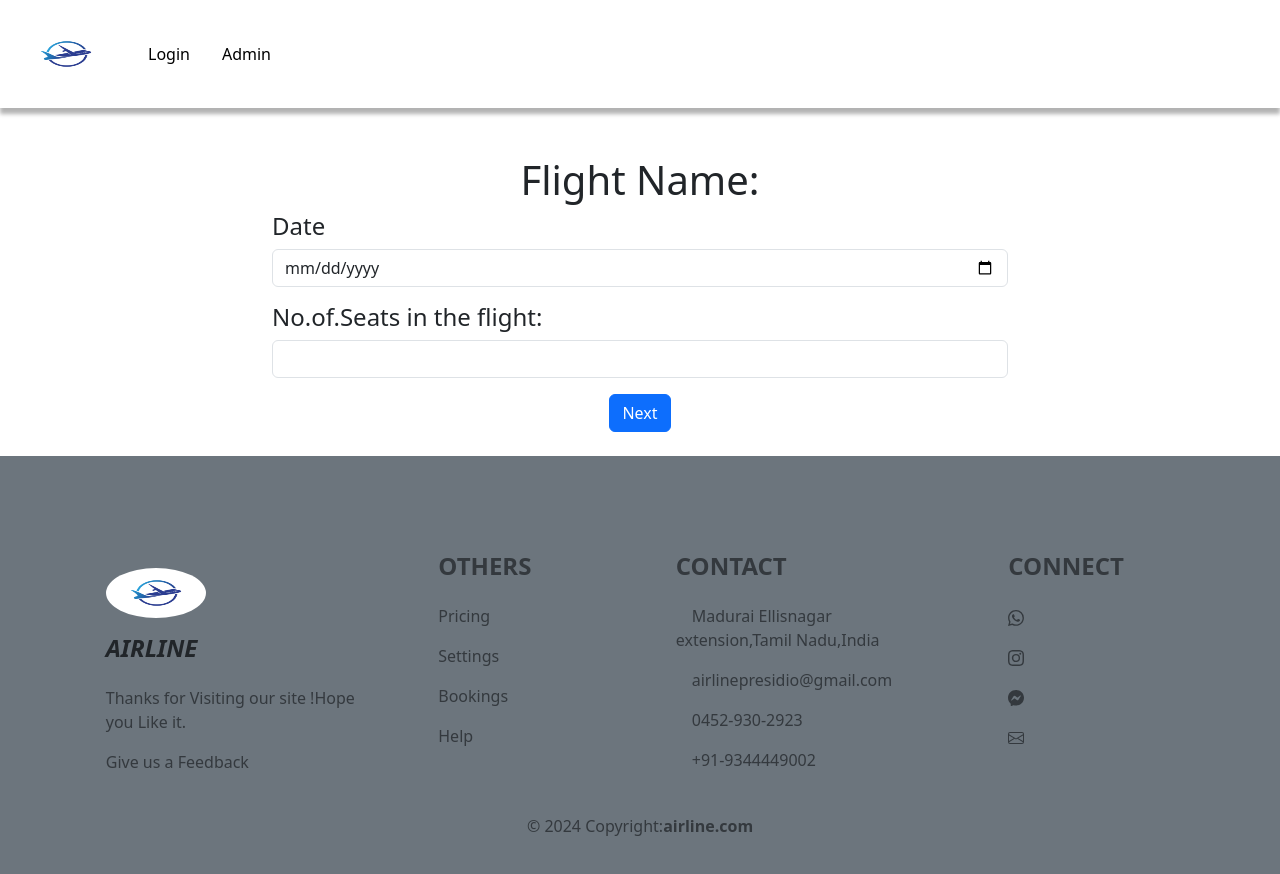
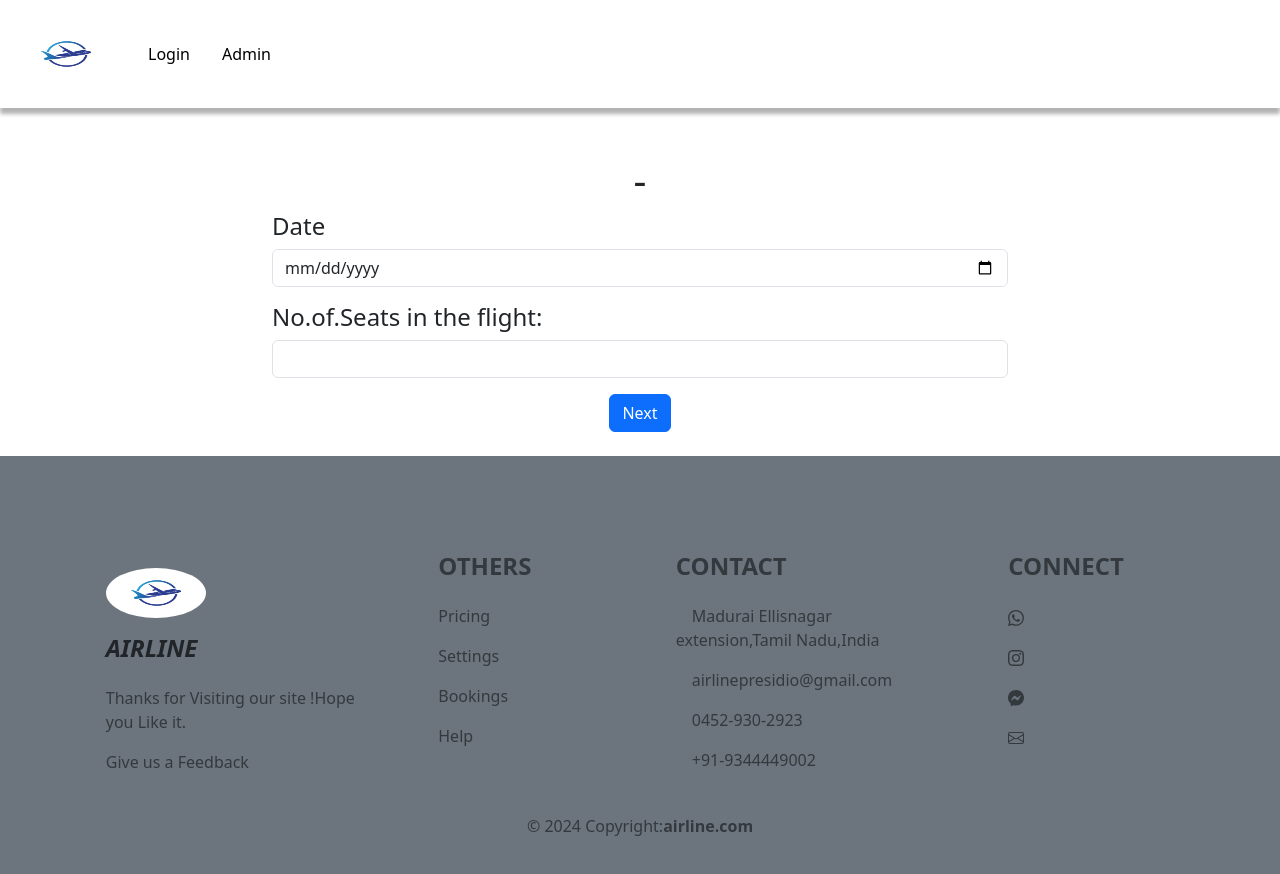
Before and after one commit to himallr/Airline-Reservation-Presidio, a React (Create React App) app in the folder airline_reserv/: page /Book/1 in a window 1280 px wide. Shown: the top 874 px of the page. Built offline with nearby package versions, Linux system fonts and the light colour scheme; no server answers.

Commit message:
Update Book.js

```diff
--- a/airline_reserv/src/Book.js
+++ b/airline_reserv/src/Book.js
@@ -62,7 +62,7 @@ const Book = () => {
     return (
         <div className='container'>
             <div className='row mt-5 mb-4 d-flex justify-content-center'>
-                <h1 className='text-center'>Flight Name: {flight.Flight_Name}</h1>
+                <h1 className='text-center'>{flight.Flight_Name} - {flight.Classes}</h1>
                 <div className='col-md-8'>
                     <form>
                         <div className="mb-3">
```
